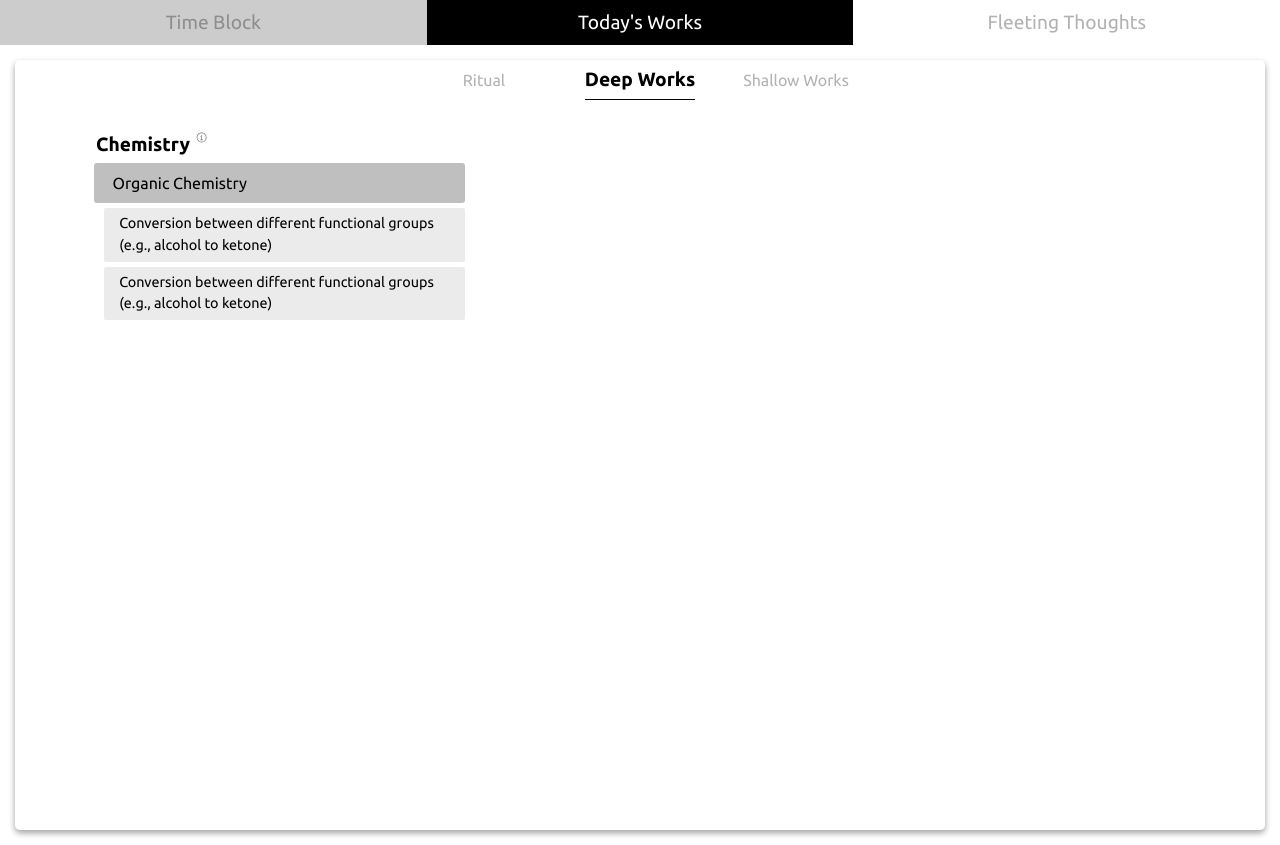
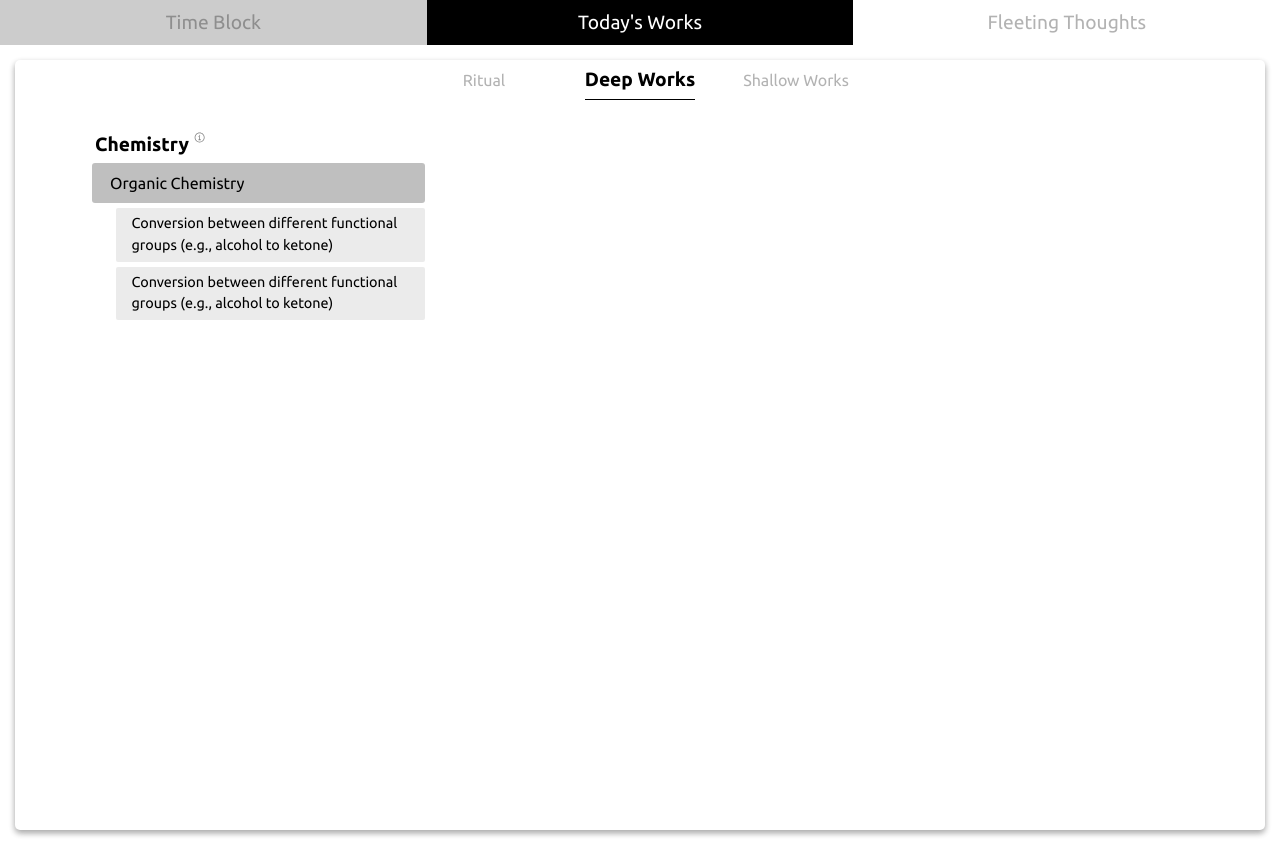
Before and after one commit to kkmm26/deep-work, a React (Vite) app: page / in a window 1280 px wide. Built offline with nearby package versions, Linux system fonts and the light colour scheme.

Commit message:
fix subtask and maintask aligning

```diff
--- a/src/components/Buttons/PlusButton.jsx
+++ b/src/components/Buttons/PlusButton.jsx
@@ -86,10 +86,7 @@ const WorkTypePlusButton = styled(Button)`
 `;
 
 const TaskBarPlusButton = styled(Button)`
-    position: absolute;
-    right: -40px;
-    top: 50%;
-    transform: translateY(-50%);
+align-self: center;
     min-width: 35px;
     max-width: 35px;
     height: 25px;
--- a/src/components/TodayWork/DeepWorks/MainTask.jsx
+++ b/src/components/TodayWork/DeepWorks/MainTask.jsx
@@ -9,7 +9,6 @@ function MainTask() {
     }
 
     return (
-        <Wrapper>
             <MainTaskTaskBar
                 hasDesc={false}
                 onClick={addSubTask}
@@ -17,7 +16,6 @@ function MainTask() {
             >
                 Organic Chemistry
             </MainTaskTaskBar>
-        </Wrapper>
     );
 }
 
--- a/src/components/TodayWork/DeepWorks/SubTask.jsx
+++ b/src/components/TodayWork/DeepWorks/SubTask.jsx
@@ -17,8 +17,10 @@ function SubTask({ children }) {
 }
 
 const Wrapper = styled.div`
+    max-width: 85%;
     align-self: flex-end;
-    max-width: 88%;
+    padding-left: 0px;
+    padding-right: 40px;
     display: flex;
     flex-direction: column;
     gap: 5px;
--- a/src/components/TodayWork/DeepWorks/TaskBar.jsx
+++ b/src/components/TodayWork/DeepWorks/TaskBar.jsx
@@ -28,14 +28,11 @@ function TaskBar({
                     <ChevronDownIcon />
                 </ChevronDownIconWrapper>
             )}
-            <Tag titleStyles={titleStyles}>
-                {children}
-
-                {variant !== "Sub Task" && (
-                    <PlusButton onClick={onClick} variant="Task Bar" />
-                )}
-            </Tag>
+            <Tag titleStyles={titleStyles}>{children}</Tag>
             {hasDesc && <DescriptionIcon />}
+            {variant !== "Sub Task" && (
+                <PlusButton onClick={onClick} variant="Task Bar" />
+            )}
         </Wrapper>
     );
 }
@@ -55,7 +52,7 @@ const ChevronDownIconWrapper = styled.div`
 const Wrapper = styled.div`
     width: 100%;
     display: flex;
-    gap: 6px;
+    gap: 5px;
 
     &:hover button,
     &:hover ${ChevronDownIconWrapper} {
@@ -64,7 +61,7 @@ const Wrapper = styled.div`
 `;
 
 const Title = styled.h3`
-    position: relative;
+    min-width: fit-content;
     cursor: pointer;
     display: flex;
     gap: 5px;
@@ -73,10 +70,10 @@ const Title = styled.h3`
 `;
 
 const MainTaskTitle = styled(Title)`
+    width: 100%;
     background-color: ${COLORS.mainTaskBackground};
     padding: 8px;
     padding-left: 18px;
-    width: 100%;
     border-radius: 3px;
 `;
 
```
